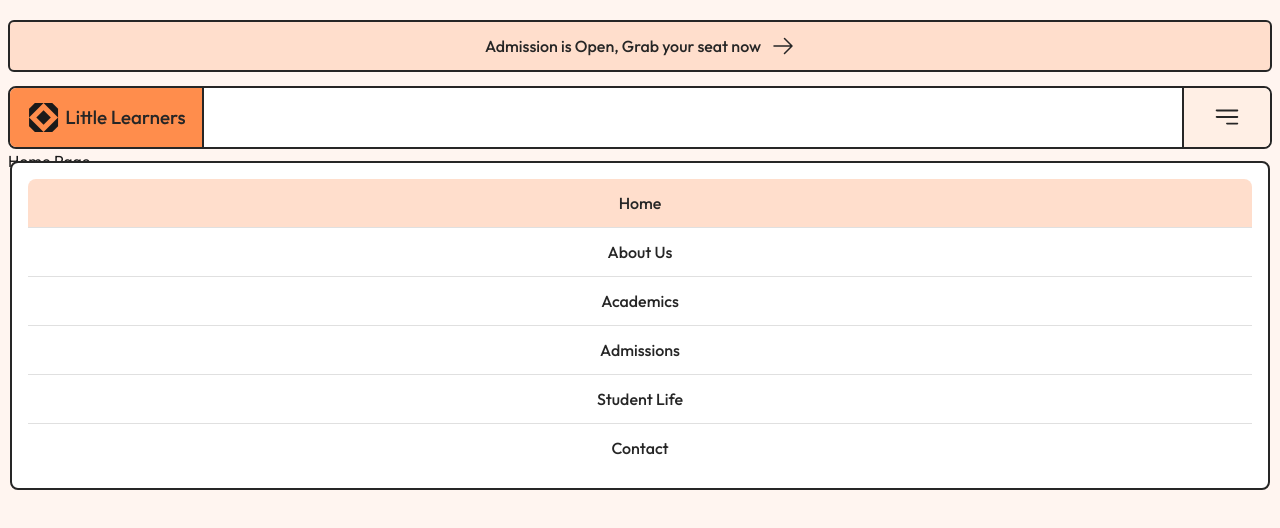
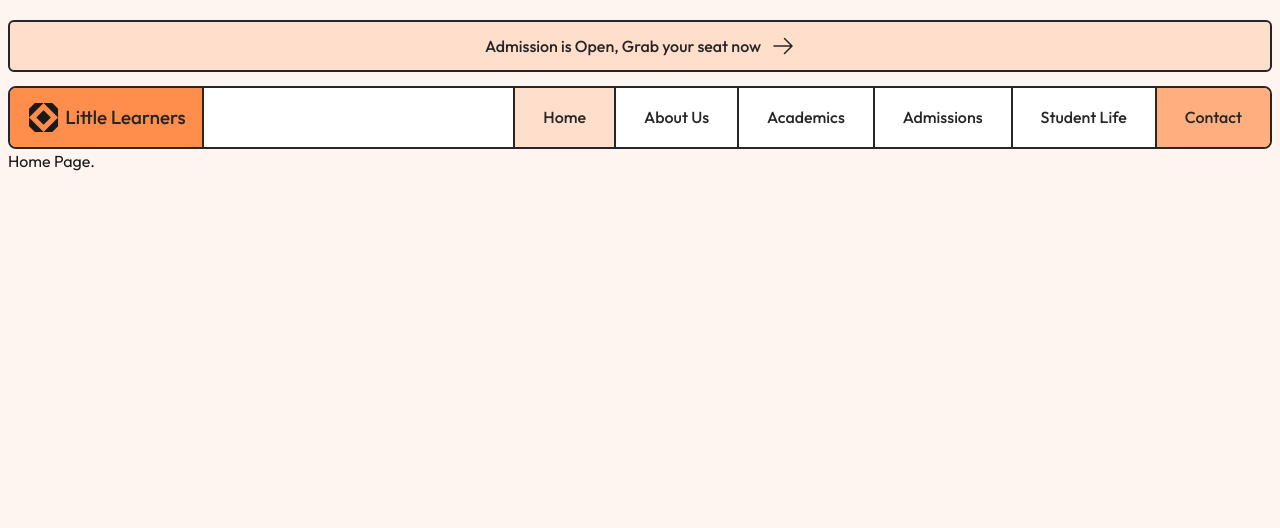
Before and after one commit to iabdwahab/little-learners, a Next.js app: page / in a window 1280 px wide. Shown: the top 528 px of the page. Built offline with nearby package versions, Linux system fonts and the light colour scheme.

Commit message:
Header Navbar: Comleting Design.

```diff
--- a/app/components/header/Index.tsx
+++ b/app/components/header/Index.tsx
@@ -1,6 +1,7 @@
 import Image from "next/image";
 import Link from "next/link";
-import NavbarMobile from "./NavbarMobile";
+import NavbarMobile from "./mobile/NavbarMobile";
+import NavbarDesktop from "./dekstop/NavbarDesktop";
 
 function Header() {
   return (
@@ -9,10 +10,11 @@ function Header() {
         <Image src="/logo.svg" width={140} height={50} alt="Little Learners Logo" className="w-36 md:w-40" />
       </Link>
 
-      <button className="bg-orange-95 flex items-center rounded-r-md border-l-2 px-7 py-3">
+      <button className="bg-orange-95 flex items-center rounded-r-md border-l-2 px-7 py-3 lg:hidden">
         <Image src="/icons/menu.svg" width={30} height={30} alt="Menu Icon" />
       </button>
 
+      <NavbarDesktop />
       <NavbarMobile />
     </header>
   );
--- a/app/components/header/NavbarLink.tsx
+++ b/app/components/header/NavbarLink.tsx
@@ -8,7 +8,7 @@ function NavbarLink({ url = "#", title }: NavbarLinkInterface) {
   const pathname = usePathname();
 
   return (
-    <Link href={url} className={`${url === pathname ? "bg-orange-90" : ""} flex justify-center py-3 font-medium capitalize`}>
+    <Link href={url} className={`${url === pathname ? "bg-orange-90" : ""} flex h-full items-center justify-center py-3 font-medium capitalize lg:border-l-2 lg:px-7`}>
       {title}
     </Link>
   );
--- /dev/null
+++ b/app/components/header/dekstop/NavbarDesktop.tsx
@@ -0,0 +1,10 @@
+import { navbarItemsDesktopElements } from "@/app/data/headerNavbar";
+
+function NavbarDesktop() {
+  return (
+    <nav className="hidden lg:block">
+      <ul className="flex h-full items-stretch">{navbarItemsDesktopElements}</ul>
+    </nav>
+  );
+}
+export default NavbarDesktop;
--- /dev/null
+++ b/app/components/header/dekstop/NavbarItemDesktop.tsx
@@ -0,0 +1,11 @@
+import { NavbarLinkInterface } from "@/app/types/headerNavbar";
+import NavbarLink from "../NavbarLink";
+
+function NavbarItemDesktop({ data }: { data: NavbarLinkInterface }) {
+  return (
+    <li className="[&:last-child>a]:bg-orange-75 [&:last-child>a]:rounded-r-md">
+      <NavbarLink {...data} />
+    </li>
+  );
+}
+export default NavbarItemDesktop;
--- a/app/components/header/NavbarItemMobile.tsx
+++ b/app/components/header/mobile/NavbarItemMobile.tsx
@@ -1,5 +1,5 @@
 import { NavbarLinkInterface } from "@/app/types/headerNavbar";
-import NavbarLink from "./NavbarLink";
+import NavbarLink from "../NavbarLink";
 
 function NavbarItemMobile({ data }: { data: NavbarLinkInterface }) {
   return (
--- a/app/components/header/NavbarMobile.tsx
+++ b/app/components/header/mobile/NavbarMobile.tsx
@@ -2,7 +2,7 @@ import { navbarItemsMobileElements } from "@/app/data/headerNavbar";
 
 function NavbarMobile() {
   return (
-    <nav className="absolute top-[calc(100%+14px)] left-0 w-full rounded-lg border-2 bg-white p-4">
+    <nav className="absolute top-[calc(100%+14px)] left-0 w-full rounded-lg border-2 bg-white p-4 lg:hidden">
       <ul className="divide divide-y divide-[#e0e0e0]">{navbarItemsMobileElements}</ul>
     </nav>
   );
--- a/app/data/headerNavbar.tsx
+++ b/app/data/headerNavbar.tsx
@@ -1,4 +1,5 @@
-import NavbarItemMobile from "../components/header/NavbarItemMobile";
+import NavbarItemDesktop from "../components/header/dekstop/NavbarItemDesktop";
+import NavbarItemMobile from "../components/header/mobile/NavbarItemMobile";
 import { NavbarLinkInterface } from "../types/headerNavbar";
 
 export const navbarLinks: NavbarLinkInterface[] = [
@@ -35,3 +36,4 @@ export const navbarLinks: NavbarLinkInterface[] = [
 ];
 
 export const navbarItemsMobileElements = navbarLinks.map((link) => <NavbarItemMobile key={link.id} data={link} />);
+export const navbarItemsDesktopElements = navbarLinks.map((link) => <NavbarItemDesktop key={link.id} data={link} />);
```
